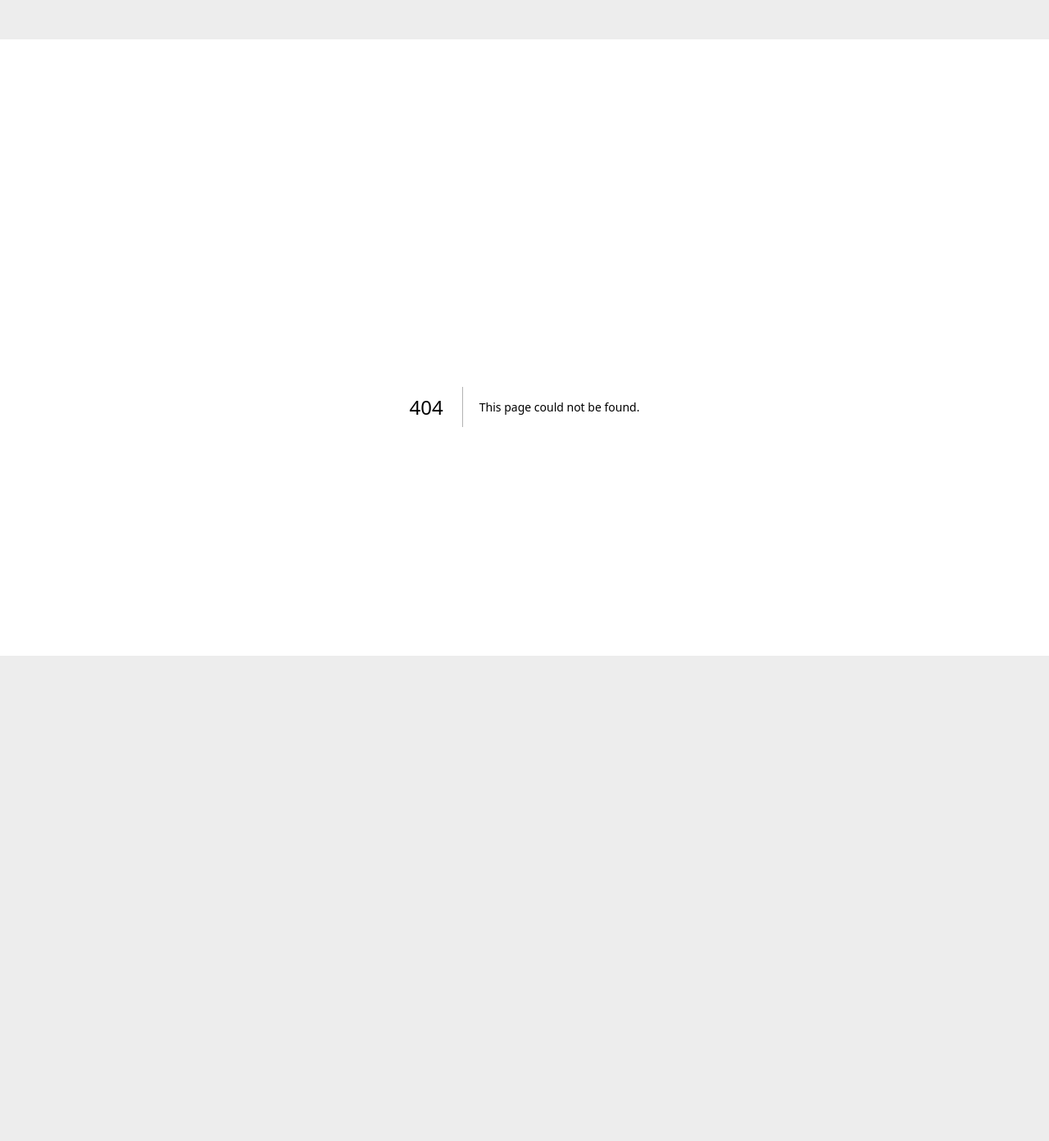
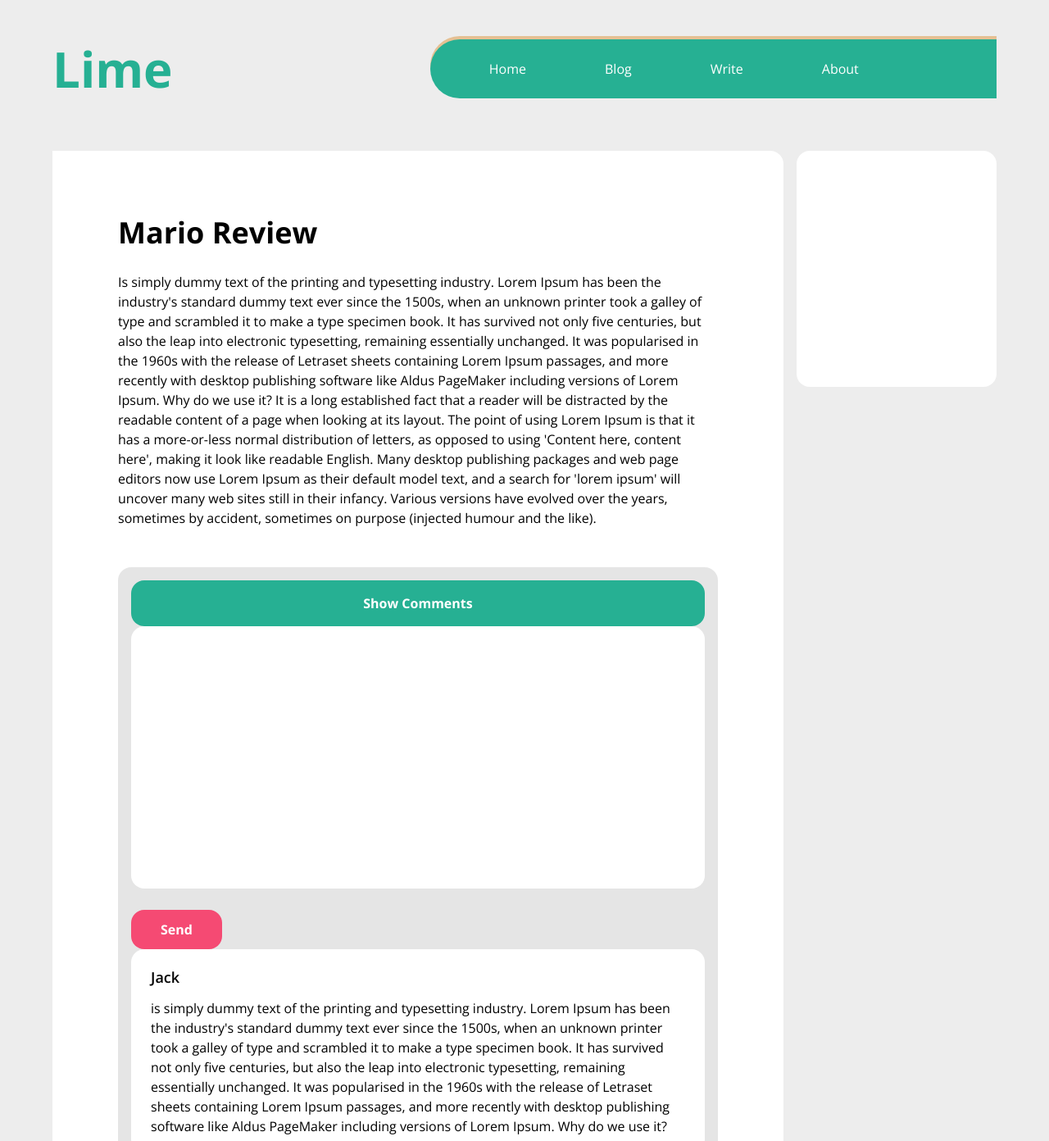
Before and after one commit to Wostafa/Lime, a Next.js app: page /post/1 in a window 1280 px wide. Before the commit this address had no page. Shown: the top 1392 px of the page at 82% size. Before the commit the page ends 896 px from the top, so only its background shows below. Built offline with nearby package versions, Linux system fonts and the light colour scheme.

Commit message:
post and comment added

```diff
--- /dev/null
+++ b/components/comments.tsx
@@ -0,0 +1,29 @@
+export default function Comments() {
+  return (
+    <div className='mt-12 rounded-2xl w-full p-4 bg-black10'>
+      <button className='py-4 w-full bg-green text-white hover:ring-1 transition-shadow rounded-2xl font-bold'>
+        Show Comments
+      </button>
+      <WriteComment/>
+      <CommentsList/>
+    </div>
+  );
+}
+
+const WriteComment = () => (
+  <div className=''>
+    <textarea className='w-full h-80 bg-white p-3 rounded-2xl resize-none focus:outline-1 focus:outline-slate-300' />
+    <button className='py-3 px-9 bg-pink text-white hover:ring-1 transition-shadow rounded-2xl font-bold mt-5'>
+      Send
+    </button>
+  </div>
+);
+
+const CommentsList = ()=>(
+  <ul>
+    <li className='bg-white rounded-2xl py-5 px-6 mb-3 last:mb-0'>
+      <h5 className='font-semibold'>Jack</h5>
+      <p className='mt-3'>is simply dummy text of the printing and typesetting industry. Lorem Ipsum has been the industry's standard dummy text ever since the 1500s, when an unknown printer took a galley of type and scrambled it to make a type specimen book. It has survived not only five centuries, but also the leap into electronic typesetting, remaining essentially unchanged. It was popularised in the 1960s with the release of Letraset sheets containing Lorem Ipsum passages, and more recently with desktop publishing software like Aldus PageMaker including versions of Lorem Ipsum. Why do we use it?</p>
+    </li>
+  </ul>
+)
--- a/components/footer.tsx
+++ b/components/footer.tsx
@@ -3,8 +3,7 @@ import { blogName } from '../constants';
 
 export default function Footer() {
   return (
-    <footer className='w-full mt-auto px-2 pt-4 pb-8'>
-      <div className='h-8 min-h-8'></div>
+    <footer className='w-full mt-auto px-2 pt-16 pb-8'>
       <div className='flex gap-3 text-slate-600'>
         <SocialIcons />
         <Tags />
@@ -74,5 +73,5 @@ const About = () => {
 };
 
 const Copyright = () => (
-  <div className='w-full rounded-2xl bg-slate-50 px-5 py-5 text-slate-400 mt-8 text-sm text-center'>2022- All Rights Reserved</div>
+  <div className='w-full rounded-2xl bg-white px-5 py-5 text-slate-400 mt-8 text-sm text-center'>2022- All Rights Reserved</div>
 );
--- a/components/navbar/navbar.tsx
+++ b/components/navbar/navbar.tsx
@@ -7,10 +7,10 @@ export default function Navbar() {
       <h1 className='text-green text-6xl font-bold'>{blogName}</h1>
 
       <div className='relative w-3/5 isolate'>
-        <ul className='flex gap-16 capitalize pl-14 bg-green text-white rounded-l-full'>
+        <ul className='flex gap-16 capitalize pl-14 bg-green text-white rounded-l-full py-4'>
           {menuItems.map((item, index) => (
-            <li key={index} className='my-7'>
-              <Link href={`/${item}`}>{item}</Link>
+            <li key={index}>
+              <Link href={`/${item}`} className='block px-4 py-2 rounded-2xl hover:bg-emerald-600 transition-colors'>{item}</Link>
             </li>
           ))}
         </ul>
--- /dev/null
+++ b/components/recent-posts.tsx
@@ -0,0 +1,24 @@
+import Link from 'next/link';
+import Image from 'next/image';
+
+export default function RecentPosts() {
+  const images = ['f1', 'f2', 'f3', 'f4'];
+  return (
+    <div className='grid grid-cols-3 w-full gap-6 mt-9'>
+      {images.map((image, index) => (
+        <Link href='' className='block h-[400px] relative rounded-2xl overflow-hidden group border-r-4 border-b-4 odd:border-yellow-400 even:border-lime-400' key={index}>
+          <Image src={`/temp-images/${image}.jpg`} alt='' fill className='object-cover group-hover:scale-110 transition-transform' />
+          <div
+            className='bg-white absolute bottom-0 left-0 h-fit max-h-72 overflow-hidden
+            rounded-t-2xl'
+          >
+            <p className='capitalize text-lg font-semibold m-4'>
+              It has survived not only five centuries, but also the leap into electronic typesetting, remaining
+              essentially unchanged.
+            </p>
+          </div>
+        </Link>
+      ))}
+    </div>
+  );
+}
--- /dev/null
+++ b/components/sidebar.tsx
@@ -0,0 +1,7 @@
+export default function Sidebar({className}: {className:string}){
+  return(
+    <div className={`bg-white rounded-2xl h-72 ${className}`} >
+
+    </div>
+  )
+}
--- a/pages/_app.tsx
+++ b/pages/_app.tsx
@@ -1,8 +1,14 @@
-import '../styles/globals.css'
-import type { AppProps } from 'next/app'
+import '../styles/globals.css';
+import type { AppProps } from 'next/app';
+import Navbar from '../components/navbar/navbar';
+import Footer from '../components/footer';
 
 export default function App({ Component, pageProps }: AppProps) {
   return (
+    <div className='w-full max-w-6xl mx-auto flex flex-col h-full'>
+      <Navbar />
       <Component {...pageProps} />
-    )
+      <Footer />
+    </div>
+  );
 }
--- a/pages/_document.tsx
+++ b/pages/_document.tsx
@@ -4,6 +4,8 @@ export default function Document(){
   return(
     <Html>
       <Head>
+      <meta name="description" content="Entertainment blog" />
+      <link type='image/png' rel="icon" href="/favicon.png" />
       <link rel="preconnect" href="https://fonts.googleapis.com"/>
       <link rel="preconnect" href="https://fonts.gstatic.com" crossOrigin=''/>
       <link href="https://fonts.googleapis.com/css2?family=Open+Sans:wght@300;400;500;600;700;800&display=swap" rel="stylesheet"/>
--- a/pages/index.tsx
+++ b/pages/index.tsx
@@ -1,20 +1,16 @@
-import Head from 'next/head'
-import { blogName } from '../constants'
-import Navbar from '../components/navbar/navbar'
-import Footer from '../components/footer'
-import Featured from '../components/featured'
+import Head from 'next/head';
+import { blogName } from '../constants';
+import Featured from '../components/featured';
+import RecentPosts from '../components/recent-posts';
 
 export default function Home() {
   return (
-    <div className='w-full max-w-6xl mx-auto flex flex-col h-full'>
+    <>
       <Head>
         <title>{blogName}</title>
-        <meta name="description" content="Entertainment blog" />
-        <link type='image/png' rel="icon" href="/favicon.png" />
       </Head>
-      <Navbar />
-      <Featured/>
-      <Footer/>
-    </div>
-  )
+      <Featured />
+      <RecentPosts />
+    </>
+  );
 }
--- /dev/null
+++ b/pages/post/[id].tsx
@@ -0,0 +1,51 @@
+import Head from 'next/head';
+import Sidebar from '../../components/sidebar';
+import Comments from '../../components/comments';
+
+interface PostData {
+  title: string;
+  data: string;
+}
+
+export default function Post({ data, title }: PostData) {
+  return (
+    <>
+      <Head>
+        <title>{title.toUpperCase()}</title>
+      </Head>
+      <div className='flex gap-4'>
+        <div className='flex-[3_1_0%] bg-white rounded-r-2xl pl-20 pr-20 py-20'>
+          <article className=''>
+            <h1 className='mb-7 capitalize font-bold'>{title}</h1>
+            <p className='first-letter:uppercase'>{data}</p>
+          </article>
+          <Comments />
+        </div>
+        <Sidebar className='flex-1' />
+      </div>
+    </>
+  );
+}
+
+export async function getStaticPaths() {
+  return {
+    paths: [
+      {
+        params: {
+          id: 'abc',
+        },
+      },
+    ],
+    fallback: false,
+  };
+}
+
+export async function getStaticProps() {
+  return {
+    props: {
+      title: 'mario review',
+      data: `is simply dummy text of the printing and typesetting industry. Lorem Ipsum has been the industry's standard dummy text ever since the 1500s, when an unknown printer took a galley of type and scrambled it to make a type specimen book. It has survived not only five centuries, but also the leap into electronic typesetting, remaining essentially unchanged. It was popularised in the 1960s with the release of Letraset sheets containing Lorem Ipsum passages, and more recently with desktop publishing software like Aldus PageMaker including versions of Lorem Ipsum. Why do we use it?
+      It is a long established fact that a reader will be distracted by the readable content of a page when looking at its layout. The point of using Lorem Ipsum is that it has a more-or-less normal distribution of letters, as opposed to using 'Content here, content here', making it look like readable English. Many desktop publishing packages and web page editors now use Lorem Ipsum as their default model text, and a search for 'lorem ipsum' will uncover many web sites still in their infancy. Various versions have evolved over the years, sometimes by accident, sometimes on purpose (injected humour and the like).`,
+    },
+  };
+}
--- a/styles/globals.css
+++ b/styles/globals.css
@@ -3,8 +3,7 @@
 @tailwind utilities;
 
 @layer base {
-  body,
-  html {
+  body {
     @apply bg-gray-lighter font-sans h-full min-h-full pt-12;
   }
   html {
--- a/tailwind.config.js
+++ b/tailwind.config.js
@@ -12,6 +12,7 @@ module.exports = {
         'gray-darker': '#383333',
         'gray-lighter': '#EDEDED',
         'pink': '#F54A73',
+        'black10': "#0000001A"
       },
       fontFamily: {
         sans: ['Open Sans', ...fontFamily.sans],
```
